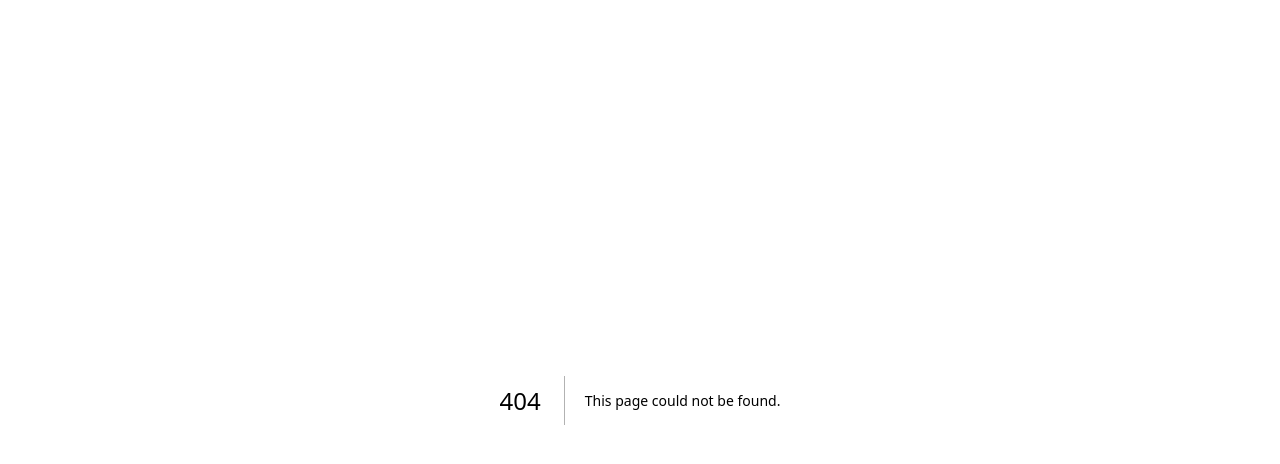
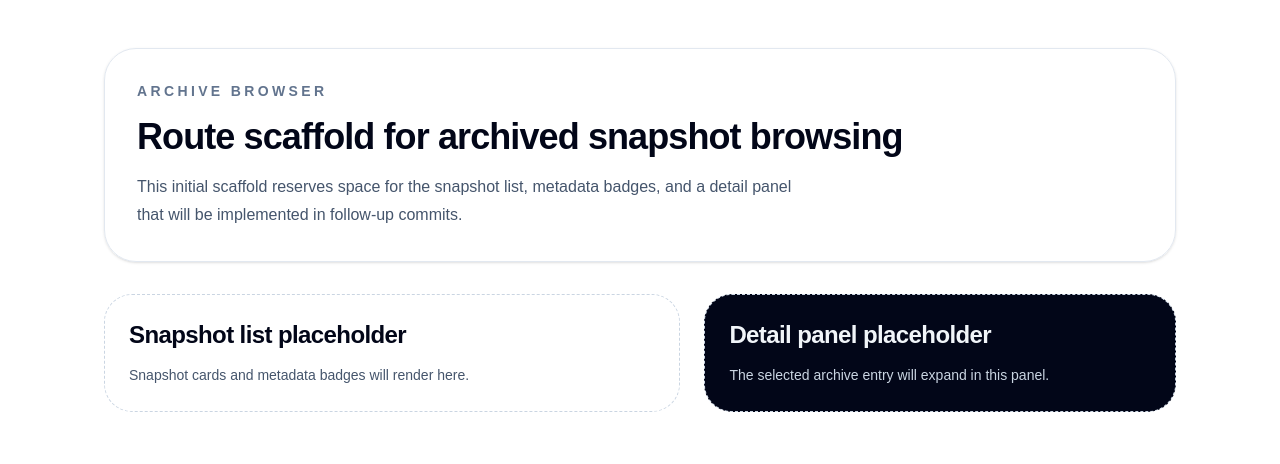
Before and after one commit to iamasx/api-test, a Next.js app: page /archive-browser in a window 1280 px wide. Before the commit this address had no page. Shown: the top 464 px of the page. Built offline with nearby package versions, Linux system fonts and the light colour scheme.

Commit message:
feat: scaffold archive browser route

```diff
--- /dev/null
+++ b/src/app/archive-browser/page.tsx
@@ -0,0 +1,46 @@
+import type { Metadata } from "next";
+
+export const metadata: Metadata = {
+  title: "Archive Browser",
+  description: "Scaffold route for browsing archive snapshots.",
+};
+
+export default function ArchiveBrowserPage() {
+  return (
+    <main className="mx-auto flex min-h-screen w-full max-w-6xl flex-col gap-8 px-6 py-12 sm:px-10">
+      <section className="rounded-[2rem] border border-slate-200 bg-white/80 p-8 shadow-sm">
+        <p className="text-sm font-semibold uppercase tracking-[0.24em] text-slate-500">
+          Archive browser
+        </p>
+        <h1 className="mt-4 text-4xl font-semibold tracking-tight text-slate-950">
+          Route scaffold for archived snapshot browsing
+        </h1>
+        <p className="mt-4 max-w-2xl text-base leading-7 text-slate-600">
+          This initial scaffold reserves space for the snapshot list, metadata
+          badges, and a detail panel that will be implemented in follow-up
+          commits.
+        </p>
+      </section>
+
+      <div className="grid gap-6 lg:grid-cols-[minmax(0,1.1fr)_minmax(320px,0.9fr)]">
+        <section className="rounded-[1.75rem] border border-dashed border-slate-300 bg-white/60 p-6">
+          <h2 className="text-2xl font-semibold tracking-tight text-slate-950">
+            Snapshot list placeholder
+          </h2>
+          <p className="mt-3 text-sm leading-6 text-slate-600">
+            Snapshot cards and metadata badges will render here.
+          </p>
+        </section>
+
+        <aside className="rounded-[1.75rem] border border-dashed border-slate-300 bg-slate-950 p-6 text-slate-100">
+          <h2 className="text-2xl font-semibold tracking-tight">
+            Detail panel placeholder
+          </h2>
+          <p className="mt-3 text-sm leading-6 text-slate-300">
+            The selected archive entry will expand in this panel.
+          </p>
+        </aside>
+      </div>
+    </main>
+  );
+}
```
